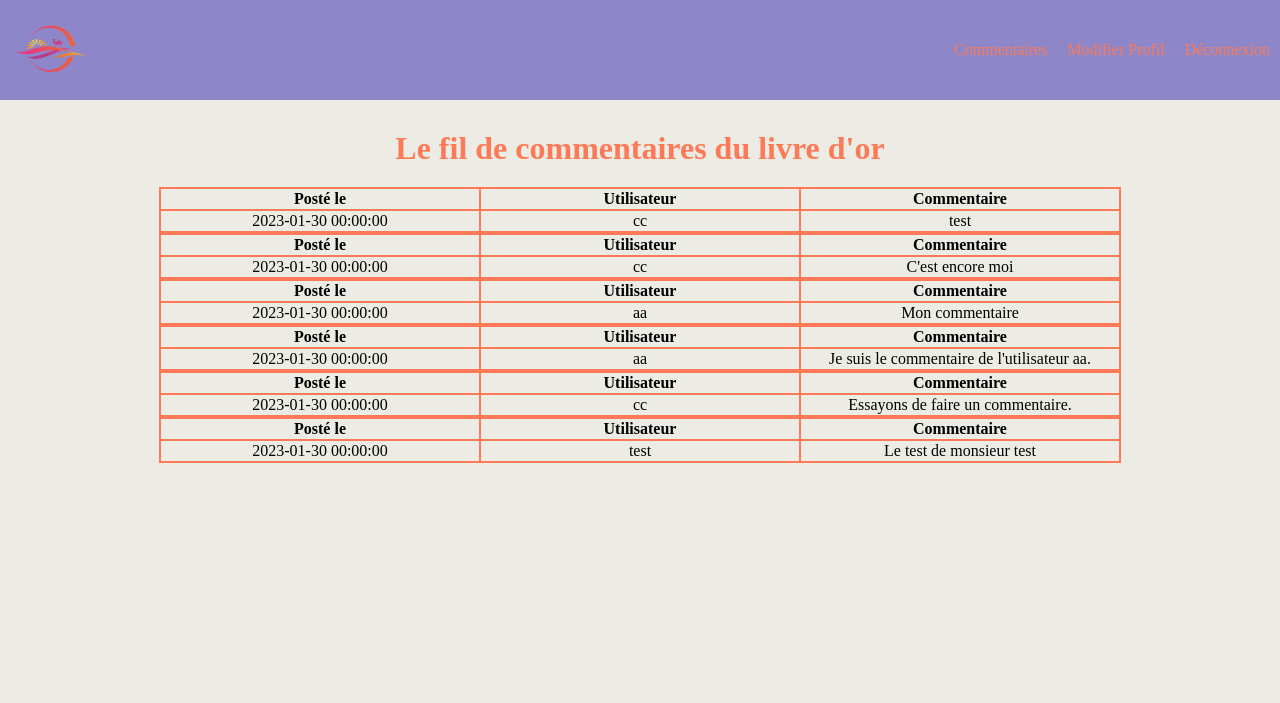
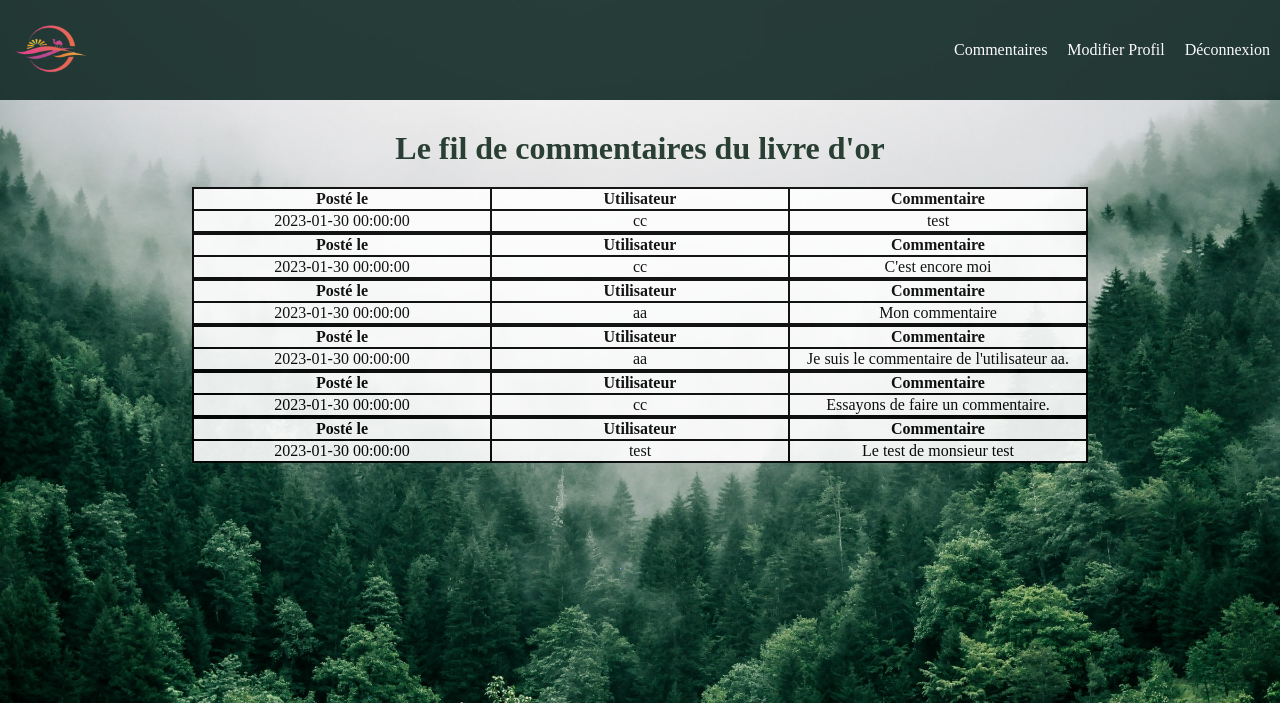
Before and after one commit to etienne-baroth/livre-or, a PHP site: page /livre-or.php in a window 1280 px wide. Shown: the top 703 px of the page. Run offline with PHP 8.4, Linux system fonts and the light colour scheme; data comes from the database, SQL or seed files in the repository.

Commit message:
ajout background et changements couleurs

```diff
--- a/commentaire.php
+++ b/commentaire.php
@@ -51,9 +51,9 @@ if(isset($_POST["submit"])) {
         <img class="logo" src="style/img/logo.png" alt ="logo voyage désert">
     </div></a>
     <div class="head_btn">
-        <p><a href="livre-or.php">Livre d'Or</a></p>
-        <p><a href="profil.php">Modifier Profil</a></p>
-        <p><a href="logout.php">Déconnexion</a></p>
+        <p id="btn1"><a href="livre-or.php">Livre d'Or</a></p>
+        <p id="btn2"><a href="profil.php">Modifier Profil</a></p>
+        <p id="btn3"><a href="logout.php">Déconnexion</a></p>
     </div>
 </div>
 </header>
--- a/connexion.php
+++ b/connexion.php
@@ -87,7 +87,7 @@ if(isset($_POST['submit'])) {
         <img class="logo" src="style/img/logo.png" alt ="logo voyage désert">
     </div></a>
     <div class="head_btn">
-        <p><a href="inscription.php">Nouveau compte</a></p>
+        <p id="btn1"><a href="inscription.php">Nouveau compte</a></p>
     </div>
 </div>
 </header>
--- a/inscription.php
+++ b/inscription.php
@@ -49,7 +49,7 @@ if(isset($_POST['submit'])) {
         <img class="logo" src="style/img/logo.png" alt ="logo voyage désert">
     </div></a>
     <div class="head_btn">
-        <p><a href="connexion.php">Se connecter</a></p>
+        <p id="btn1"><a href="connexion.php">Se connecter</a></p>
     </div>
 </div>
 </header>
--- a/livre-or.php
+++ b/livre-or.php
@@ -28,9 +28,9 @@ $livreor = $getUser->fetchAll();
         <img class="logo" src="style/img/logo.png" alt ="logo voyage désert">
     </div></a>
     <div class="head_btn">
-        <p><a href="commentaire.php">Commentaires</a></p>
-        <p><a href="profil.php">Modifier Profil</a></p>
-        <p><a href="logout.php">Déconnexion</a></p>
+        <p id="btn1"><a href="commentaire.php">Commentaires</a></p>
+        <p id="btn2"><a href="profil.php">Modifier Profil</a></p>
+        <p id="btn3"><a href="logout.php">Déconnexion</a></p>
     </div>
 </div>
 </header>
--- a/profil.php
+++ b/profil.php
@@ -51,9 +51,9 @@ if(isset($_POST["submit"])) {
         <img class="logo" src="style/img/logo.png" alt ="logo voyage désert">
     </div></a>
     <div class="head_btn">
-        <p><a href="livre-or.php">Livre d'Or</a></p>
-        <p><a href="commentaire.php">Commentaires</a></p>
-        <p><a href="logout.php">Déconnexion</a></p>
+        <p id="btn1"><a href="livre-or.php">Livre d'Or</a></p>
+        <p id="btn2"><a href="commentaire.php">Commentaires</a></p>
+        <p id="btn3"><a href="logout.php">Déconnexion</a></p>
     </div>
 </div>
 </header>
--- a/style/style.css
+++ b/style/style.css
@@ -5,7 +5,8 @@
 }
 
 body {
-    background-color: #ECEBE4;
+    background-image: url("../style/img/BGimg2.jpg");
+    background-size: cover;
     margin: 0;
     padding: 0;
 }
@@ -14,7 +15,8 @@ body {
 /* NAVBAR HEADER */
 
 header {
-    background-color: #8D86C9;
+    background-color: #102824;
+    opacity: 0.9;
 }
 
 .head_nav {
@@ -39,6 +41,10 @@ header {
     margin-left: auto;
 }
 
+#btn1:hover, #btn2:hover, #btn3:hover {
+    background-color: rgba(255, 255,255, 0.2);
+}
+
 
 /* FORMULAIRE INSCRIPTION */
 
@@ -61,12 +67,12 @@ input {
 
 .error {
     text-align: center;
-    color: #FC7A57;
+    color: #2A3F33;
 }
 
 .error2 {
     text-align: center;
-    color: #FC7A57;
+    color: white;
 }
 
 
@@ -75,23 +81,26 @@ input {
 label {
     text-align: center;
     margin-top: 5px;
-    color: #FC7A57;
+    color: #2A3F33;
 }
 
 #TitreProfil {
     font-size: 24px;
 }
 
+
 /* TEXTE */
 
 p {
     padding: 10px;
     text-align: justify;
+    margin-bottom: 10px;
+    margin-top: 10px;
 }
 
 a {
     text-decoration: none;
-    color: #FC7A57;
+    color: white;
 }
 
 h1 {
@@ -101,7 +110,7 @@ h1 {
     margin-right: 10%;
     margin-top: 30px;
     margin-bottom: 20px;
-    color: #FC7A57;
+    color: #2A3F33;
 }
 
 
@@ -119,6 +128,7 @@ h1 {
     font-size: 24px;
 }
 
+
 /* LIVRE D'OR */
 
 .livreorTable {
@@ -128,15 +138,18 @@ h1 {
 
 table {
     border-collapse: collapse;
+    width: 70%;
+    table-layout: fixed;
+    color: black;
+    background-color: white;
+    opacity: 0.9;
 }
 
 th,td {
-    border: 2px solid #FC7A57;
+    border: 2px solid black;
     text-align: center;
-    table-layout: fixed;
-    width: 25vw;
-    vertical-align: middle;
 }
+
 
 /* RESPONSIVE */
 
@@ -148,6 +161,7 @@ th,td {
     }
     h1 {
         font-size: 20px;
+        color: white;
     }
 }
 
@@ -163,6 +177,7 @@ th,td {
     }
     h1 {
         font-size: 16px;
+        color: white;
     }
     input {
         width: 50%;
```
Also changed, not shown: index.php (+5 -5 lines), style/img/BGimg.jpg (added), style/img/Bgimg2.jpg (added).
